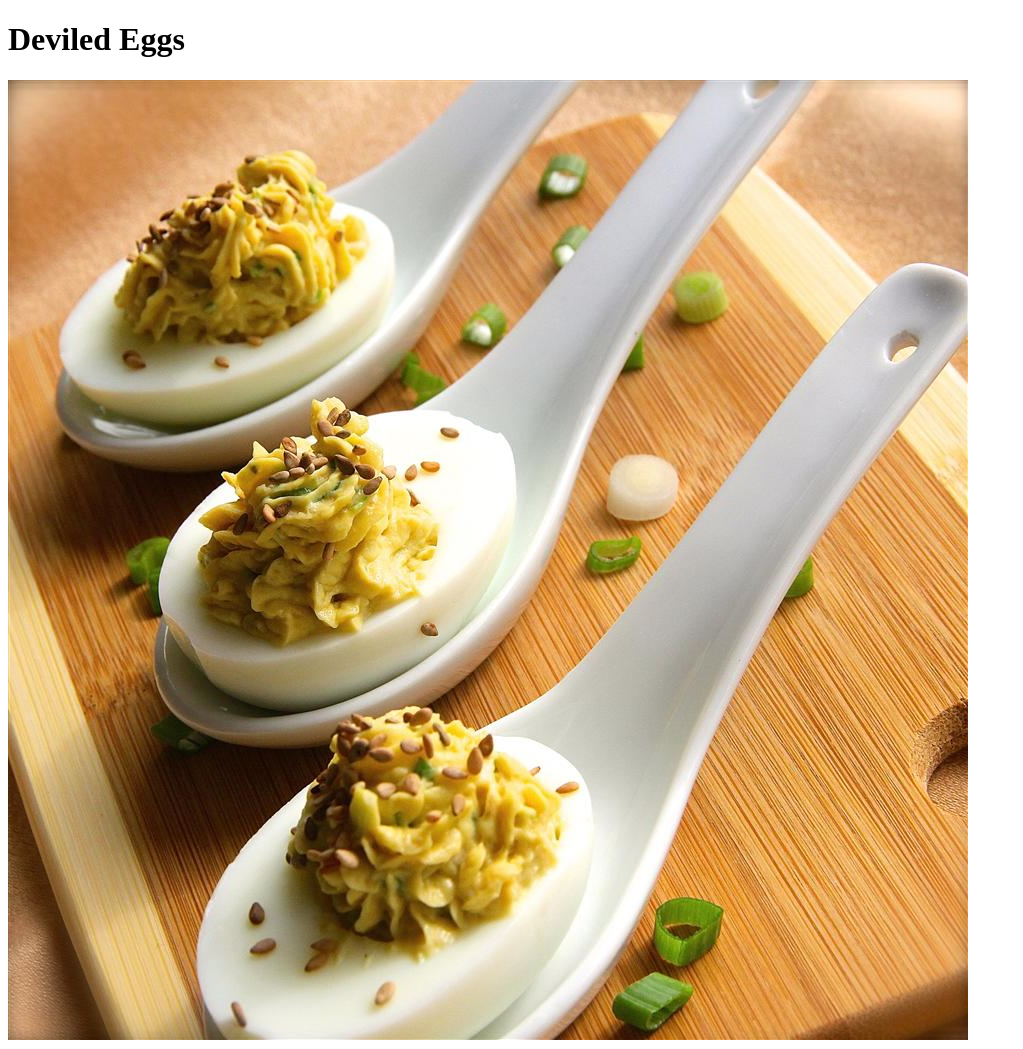
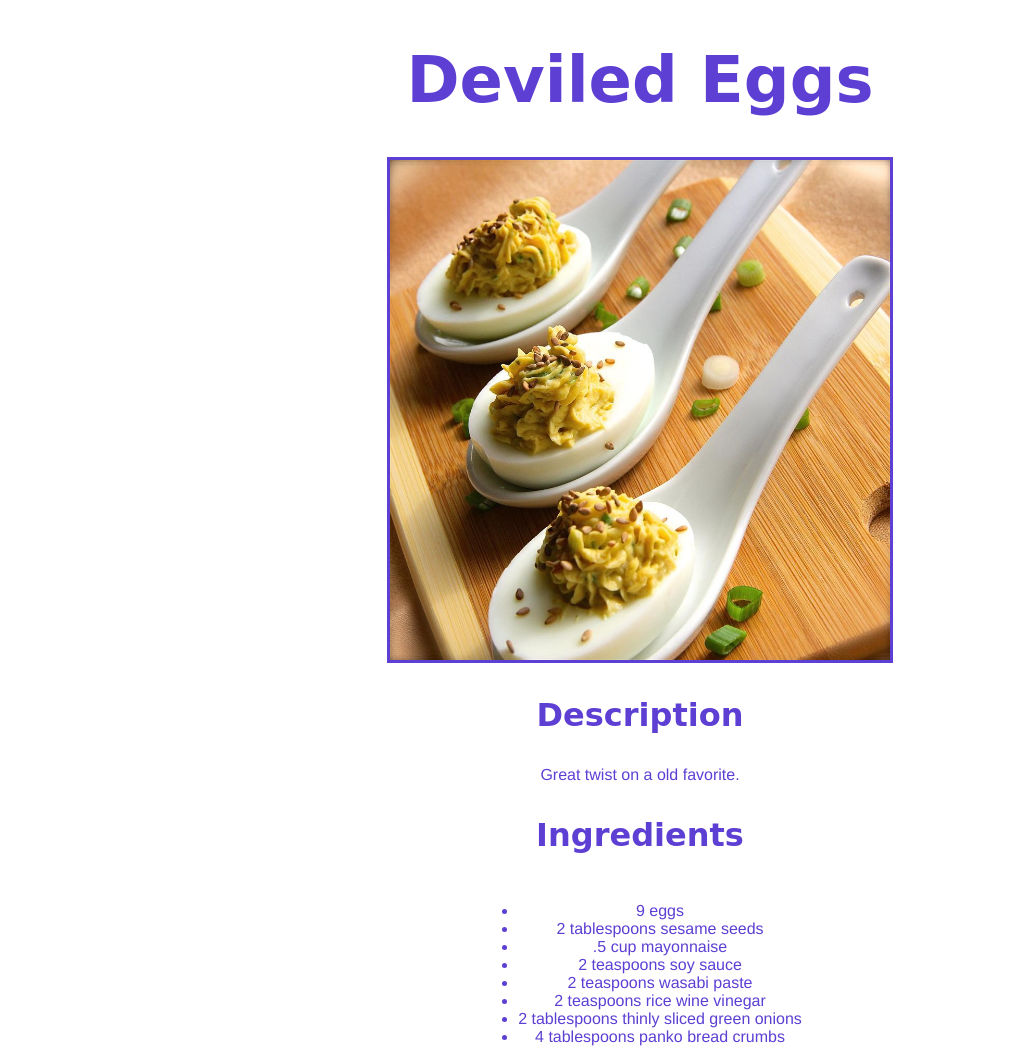
Before and after one commit to Azeemjalageri/recipes, a plain HTML site: page recipes/deviled-eggs.html in a window 1280 px wide. Shown: the top 1049 px of the page, without its empty margins (0-1023 px from the left). Drawn offline with Linux system fonts and the light colour scheme.

Commit message:
Add stylesheet for all pages

```diff
--- a/recipes/deviled-eggs.html
+++ b/recipes/deviled-eggs.html
@@ -3,6 +3,7 @@
 	<head>
 		<meta charset="utf-8">
 		<title>Deviled Eggs</title>
+		<link rel="stylesheet" href="../styles.css">
 	</head>
 
 	<body>
--- /dev/null
+++ b/styles.css
@@ -0,0 +1,28 @@
+* {
+	font-family: Helvetica, sans-serif;
+	color: #5D3FD3;
+	text-align: center;
+}
+
+img {
+	height: auto;
+	width: 500px;
+	outline: solid;
+}
+
+h1, h3 {
+	font-family: "Lucida Handwriting", cursive;
+	font-weight: bold;
+}
+
+h1 {
+	font-size: 64px;
+}
+
+h3 {
+	font-size: 32px;
+}
+
+ul, ol {
+	display: inline-block;
+}
```
Also changed, not shown: index.html (+1 -0 lines), recipes/pancakes.html (+1 -0 lines), recipes/protein-shake.html (+1 -0 lines).
